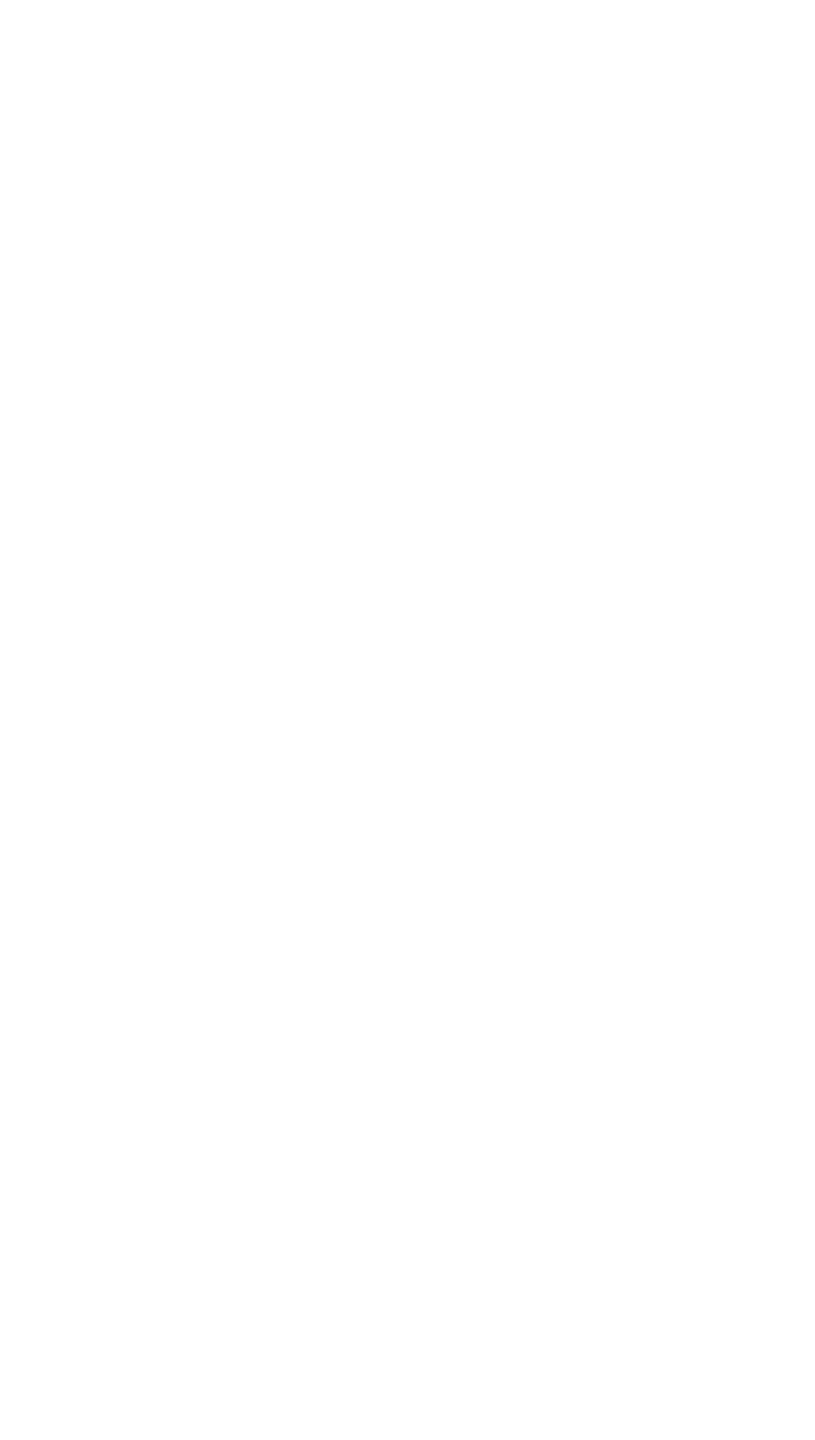
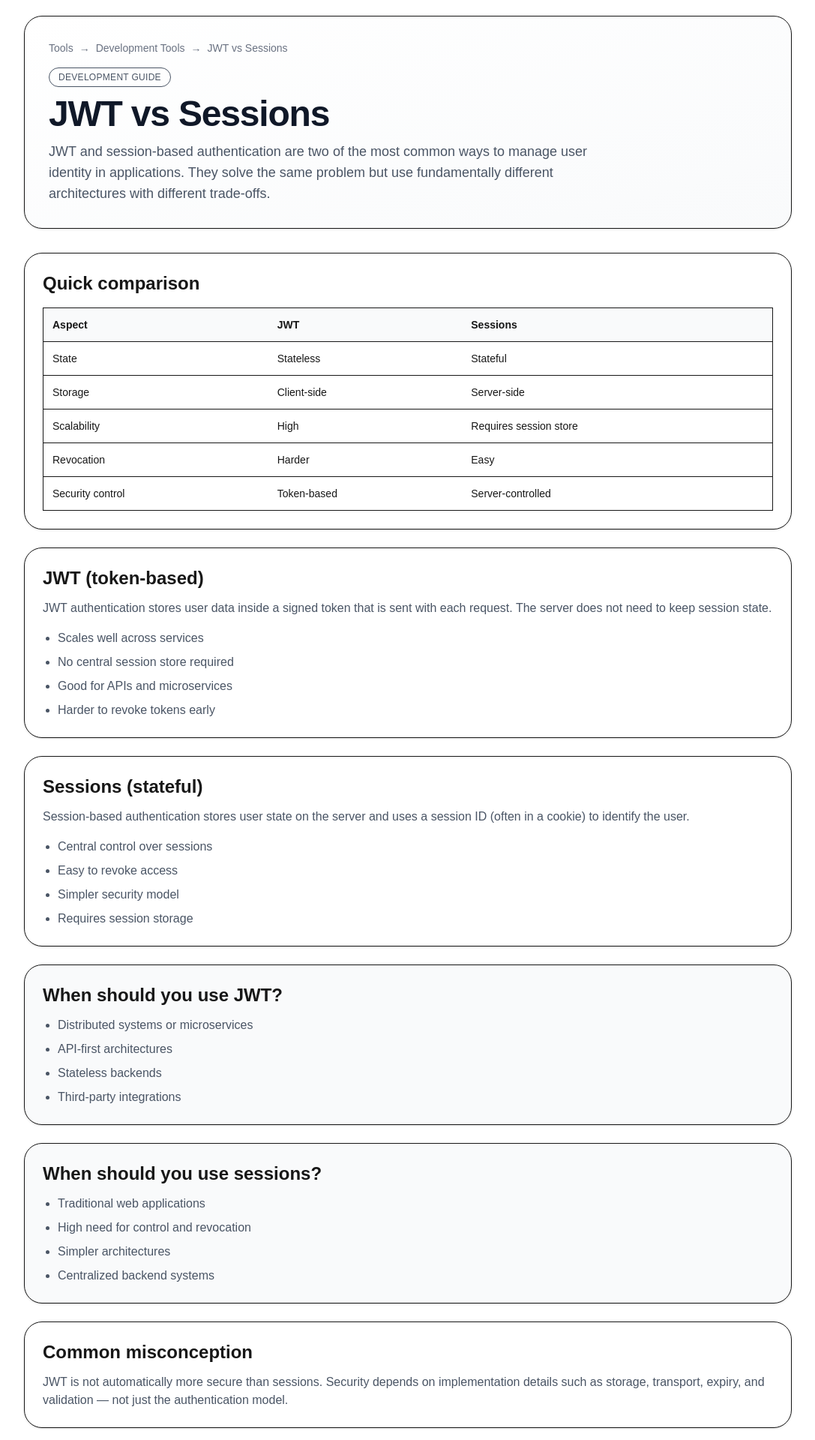
Before and after one commit to larstjessem-a11y/t4atlas, a Next.js app: page /tools/development/jwt-vs-sessions in a window 1280 px wide. Before the commit this address had no page. Shown: the part 80-2000 px from the top of the page at 75% size, without its empty margins (96-1183 px from the left). Before the commit the page ends 800 px from the top, so only its background shows below. Built offline with nearby package versions, Linux system fonts and the light colour scheme.

Commit message:
Expand dev auth cluster with JWT vs Sessions and full interlinking

```diff
--- a/app/tools/development/best-jwt-tools-for-developers/page.tsx
+++ b/app/tools/development/best-jwt-tools-for-developers/page.tsx
@@ -314,6 +314,13 @@ export default function BestJwtToolsForDevelopersPage() {
                 JWT Decoder
               </Link>
 
+<Link
+  href="/tools/development/jwt-vs-sessions"
+  className="inline-flex rounded-2xl border px-4 py-2.5 text-sm font-medium hover:bg-gray-50"
+>
+  JWT vs Sessions
+</Link>
+
               <Link
                 href="/tools/development/base64-decoder"
                 className="inline-flex rounded-2xl border px-4 py-2.5 text-sm font-medium hover:bg-gray-50"
--- /dev/null
+++ b/app/tools/development/jwt-vs-sessions/page.tsx
@@ -0,0 +1,196 @@
+import type { Metadata } from "next";
+import Link from "next/link";
+
+export const metadata: Metadata = {
+  title: "JWT vs Sessions | T4 Atlas",
+  description:
+    "Compare JWT vs session-based authentication. Learn the differences, trade-offs, and when to use each approach in modern applications.",
+  keywords: [
+    "jwt vs sessions",
+    "jwt vs session authentication",
+    "session vs token auth",
+    "jwt vs cookies session",
+    "authentication methods comparison",
+  ],
+};
+
+export default function JwtVsSessionsPage() {
+  return (
+    <main className="py-10 px-4 md:px-6">
+      <div className="mx-auto max-w-5xl">
+        <div className="mb-8 rounded-3xl border bg-gradient-to-br from-white to-gray-50 p-6 shadow-sm md:p-8">
+          <div className="mb-4 flex flex-wrap items-center gap-2 text-sm text-gray-500">
+            <Link href="/tools" className="hover:text-gray-900">
+              Tools
+            </Link>
+            <span>→</span>
+            <Link href="/tools/development" className="hover:text-gray-900">
+              Development Tools
+            </Link>
+            <span>→</span>
+            <span>JWT vs Sessions</span>
+          </div>
+
+          <div className="mb-3">
+            <span className="inline-flex rounded-full border px-3 py-1 text-xs font-medium uppercase tracking-wide text-gray-600">
+              Development guide
+            </span>
+          </div>
+
+          <h1 className="mb-3 text-4xl font-semibold tracking-tight text-gray-900 md:text-5xl">
+            JWT vs Sessions
+          </h1>
+
+          <p className="max-w-3xl text-base leading-7 text-gray-600 md:text-lg">
+            JWT and session-based authentication are two of the most common ways
+            to manage user identity in applications. They solve the same problem
+            but use fundamentally different architectures with different trade-offs.
+          </p>
+        </div>
+
+        <div className="grid gap-6">
+          <section className="rounded-3xl border bg-white p-6 shadow-sm">
+            <h2 className="mb-4 text-2xl font-semibold">Quick comparison</h2>
+
+            <div className="overflow-x-auto">
+              <table className="w-full rounded-2xl border text-sm">
+                <thead className="bg-gray-50">
+                  <tr>
+                    <th className="p-3 text-left">Aspect</th>
+                    <th className="p-3 text-left">JWT</th>
+                    <th className="p-3 text-left">Sessions</th>
+                  </tr>
+                </thead>
+                <tbody>
+                  <tr className="border-t">
+                    <td className="p-3 font-medium">State</td>
+                    <td className="p-3">Stateless</td>
+                    <td className="p-3">Stateful</td>
+                  </tr>
+                  <tr className="border-t">
+                    <td className="p-3 font-medium">Storage</td>
+                    <td className="p-3">Client-side</td>
+                    <td className="p-3">Server-side</td>
+                  </tr>
+                  <tr className="border-t">
+                    <td className="p-3 font-medium">Scalability</td>
+                    <td className="p-3">High</td>
+                    <td className="p-3">Requires session store</td>
+                  </tr>
+                  <tr className="border-t">
+                    <td className="p-3 font-medium">Revocation</td>
+                    <td className="p-3">Harder</td>
+                    <td className="p-3">Easy</td>
+                  </tr>
+                  <tr className="border-t">
+                    <td className="p-3 font-medium">Security control</td>
+                    <td className="p-3">Token-based</td>
+                    <td className="p-3">Server-controlled</td>
+                  </tr>
+                </tbody>
+              </table>
+            </div>
+          </section>
+
+          <section className="rounded-3xl border bg-white p-6 shadow-sm">
+            <h2 className="mb-3 text-2xl font-semibold">JWT (token-based)</h2>
+            <p className="text-gray-600 mb-4">
+              JWT authentication stores user data inside a signed token that is
+              sent with each request. The server does not need to keep session
+              state.
+            </p>
+
+            <ul className="list-disc pl-5 text-gray-600 space-y-2">
+              <li>Scales well across services</li>
+              <li>No central session store required</li>
+              <li>Good for APIs and microservices</li>
+              <li>Harder to revoke tokens early</li>
+            </ul>
+          </section>
+
+          <section className="rounded-3xl border bg-white p-6 shadow-sm">
+            <h2 className="mb-3 text-2xl font-semibold">Sessions (stateful)</h2>
+            <p className="text-gray-600 mb-4">
+              Session-based authentication stores user state on the server and
+              uses a session ID (often in a cookie) to identify the user.
+            </p>
+
+            <ul className="list-disc pl-5 text-gray-600 space-y-2">
+              <li>Central control over sessions</li>
+              <li>Easy to revoke access</li>
+              <li>Simpler security model</li>
+              <li>Requires session storage</li>
+            </ul>
+          </section>
+
+          <section className="rounded-3xl border bg-gray-50 p-6 shadow-sm">
+            <h2 className="mb-3 text-2xl font-semibold">
+              When should you use JWT?
+            </h2>
+
+            <ul className="list-disc pl-5 text-gray-600 space-y-2">
+              <li>Distributed systems or microservices</li>
+              <li>API-first architectures</li>
+              <li>Stateless backends</li>
+              <li>Third-party integrations</li>
+            </ul>
+          </section>
+
+          <section className="rounded-3xl border bg-gray-50 p-6 shadow-sm">
+            <h2 className="mb-3 text-2xl font-semibold">
+              When should you use sessions?
+            </h2>
+
+            <ul className="list-disc pl-5 text-gray-600 space-y-2">
+              <li>Traditional web applications</li>
+              <li>High need for control and revocation</li>
+              <li>Simpler architectures</li>
+              <li>Centralized backend systems</li>
+            </ul>
+          </section>
+
+          <section className="rounded-3xl border bg-white p-6 shadow-sm">
+            <h2 className="mb-3 text-2xl font-semibold">
+              Common misconception
+            </h2>
+
+            <p className="text-gray-600">
+              JWT is not automatically more secure than sessions. Security depends
+              on implementation details such as storage, transport, expiry,
+              and validation — not just the authentication model.
+            </p>
+          </section>
+
+          <section className="rounded-3xl border bg-gradient-to-br from-gray-50 to-white p-6 shadow-sm">
+            <h2 className="mb-3 text-2xl font-semibold">
+              Explore JWT tools and debugging
+            </h2>
+
+            <div className="flex flex-wrap gap-3">
+              <Link
+                href="/tools/development/jwt-decoder"
+                className="border rounded-2xl px-4 py-2.5 text-sm hover:bg-gray-50"
+              >
+                JWT Decoder
+              </Link>
+
+              <Link
+                href="/tools/development/what-is-a-jwt"
+                className="border rounded-2xl px-4 py-2.5 text-sm hover:bg-gray-50"
+              >
+                What Is a JWT?
+              </Link>
+
+              <Link
+                href="/tools/development/best-jwt-tools-for-developers"
+                className="border rounded-2xl px-4 py-2.5 text-sm hover:bg-gray-50"
+              >
+                Best JWT Tools
+              </Link>
+            </div>
+          </section>
+        </div>
+      </div>
+    </main>
+  );
+}
--- a/app/tools/development/what-is-a-jwt/page.tsx
+++ b/app/tools/development/what-is-a-jwt/page.tsx
@@ -241,6 +241,13 @@ export default function WhatIsAJwtPage() {
                 JSON Formatter
               </Link>
 
+<Link
+  href="/tools/development/jwt-vs-sessions"
+  className="inline-flex rounded-2xl border px-4 py-2.5 text-sm font-medium hover:bg-gray-50"
+>
+  JWT vs Sessions
+</Link>
+
               <Link
                 href="/tools/development/best-debugging-tools-for-developers"
                 className="inline-flex rounded-2xl border px-4 py-2.5 text-sm font-medium hover:bg-gray-50"
--- a/components/DevToolTemplate.tsx
+++ b/components/DevToolTemplate.tsx
@@ -568,6 +568,13 @@ export default function DevToolTemplate({ tool }: { tool?: Tool }) {
   What Is a JWT?
 </Link>
 
+<Link
+  href="/tools/development/jwt-vs-sessions"
+  className="text-gray-600 hover:text-gray-900"
+>
+  JWT vs Sessions
+</Link>
+
                 <Link
                   href="/tools/development/best-json-tools-for-developers"
                   className="text-gray-600 hover:text-gray-900"
```
